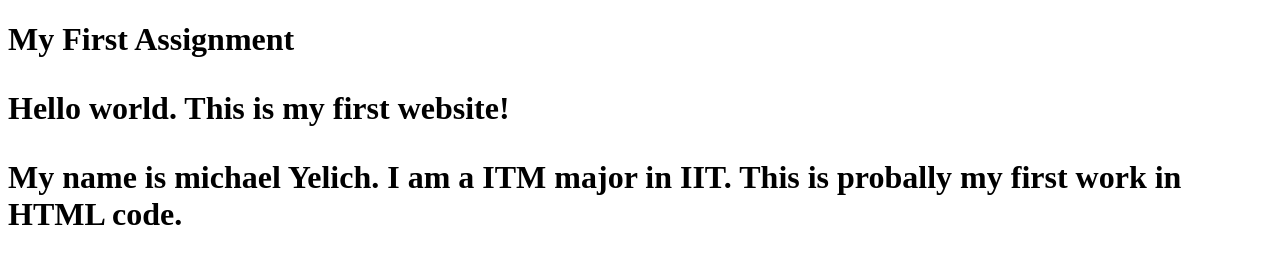
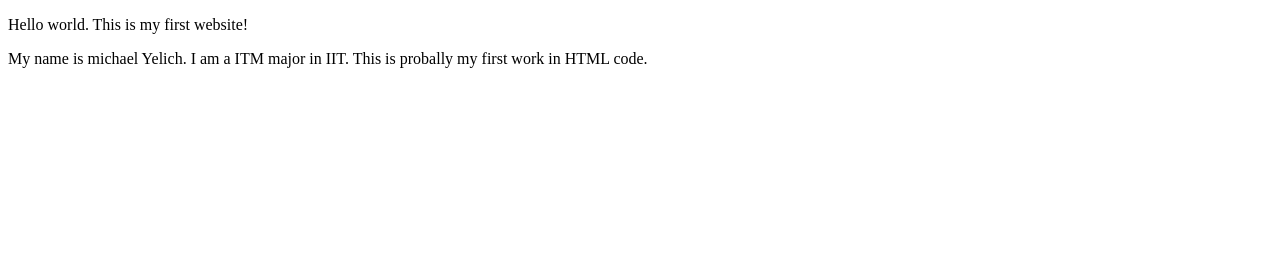
Before and after one commit to MichaelYelich/ITM361-Lab2, a plain HTML site: page index.html in a window 1280 px wide. Drawn offline with Linux system fonts and the light colour scheme.

Commit message:
Corrections to code

```diff
--- a/index.html
+++ b/index.html
@@ -3,7 +3,6 @@
 <head>
   <meta charset="UTF-8">
   <title>ITMD-361 Internet Technologies and Web Design</title>
-  <h1>My First Assignment<h1>
 </head>
 <body>
   <p>Hello world. This is my first website!</p>
```
